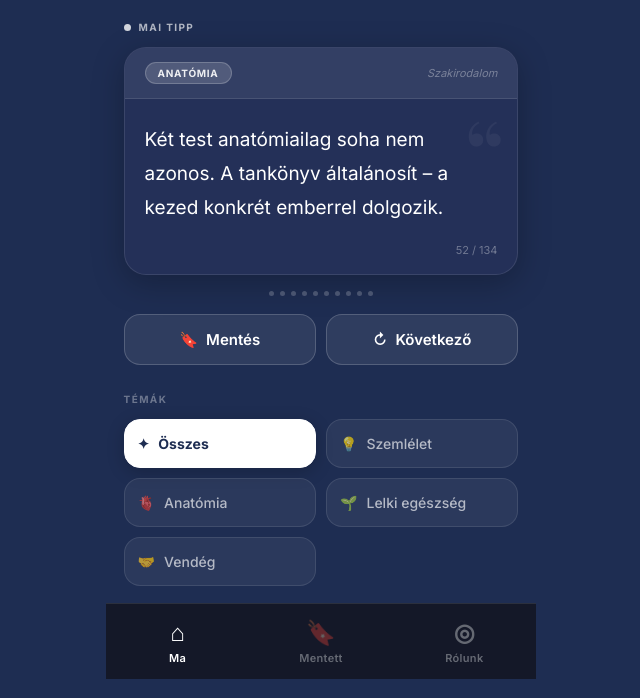
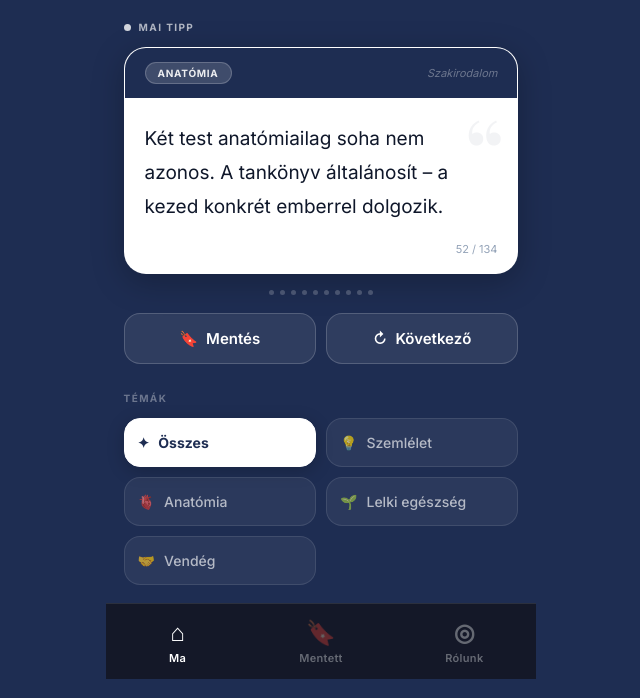
Before and after one commit to NonameBP/masszor-mentor, a plain HTML site: page index.html in a window 1280 px wide. Shown: the part 121-819 px from the top of the page, without its empty margins (319-959 px from the left). Drawn offline with nearby package versions, Linux system fonts and the light colour scheme.

Commit message:
Add files via upload

```diff
--- a/index.html
+++ b/index.html
@@ -85,7 +85,7 @@
 
   /* TIP CARD */
   .tip-card {
-    background: var(--navy-card);
+    background: #FFFFFF;
     border-radius: var(--radius);
     overflow: hidden;
     margin-bottom: 1rem;
@@ -93,8 +93,7 @@
     box-shadow: 0 8px 32px rgba(0,0,0,0.25);
   }
   .tip-card-header {
-    background: rgba(255,255,255,0.07);
-    border-bottom: 1px solid var(--border);
+    background: var(--navy);
     padding: 0.85rem 1.25rem;
     display: flex; align-items: center; justify-content: space-between;
   }
@@ -106,7 +105,7 @@
     content: '“';
     position: absolute; top: 4px; right: 12px;
     font-family: 'Playfair Display', serif;
-    font-size: 96px; color: rgba(255,255,255,0.05); line-height: 1;
+    font-size: 96px; color: rgba(30,45,82,0.06); line-height: 1;
     pointer-events: none;
   }
   .cat-badge {
@@ -117,10 +116,10 @@
   }
   .tip-source { font-size: 11px; color: var(--text-hint); font-style: italic; }
   .tip-text {
-    font-size: 19px; line-height: 1.8; color: #fff;
+    font-size: 19px; line-height: 1.8; color: #0F172A;
     margin-bottom: 1.1rem; font-weight: 400; position: relative; z-index: 1;
   }
-  .tip-number { font-size: 11px; color: var(--text-hint); text-align: right; }
+  .tip-number { font-size: 11px; color: #94A3B8; text-align: right; }
 
   /* DOTS */
   .dots { display: flex; justify-content: center; gap: 6px; margin-bottom: 1.1rem; }
```
